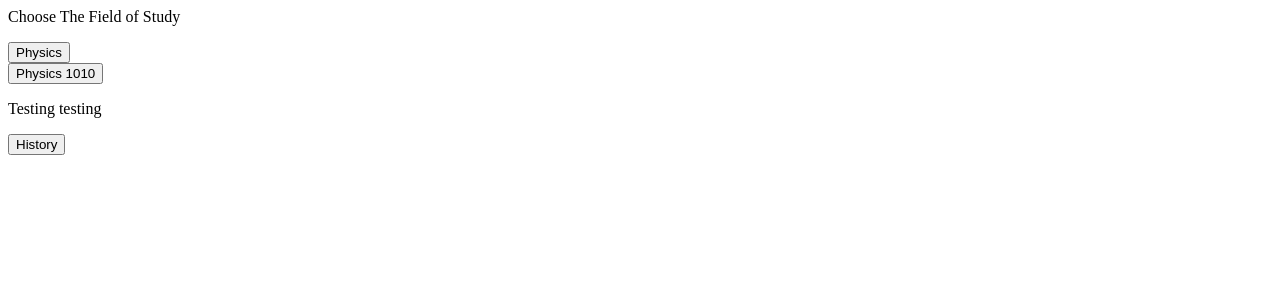
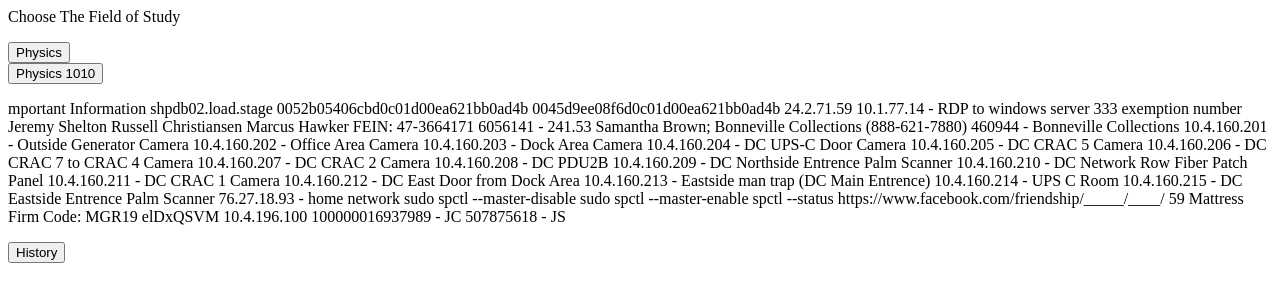
Before and after one commit to jacoblonghurst/jacoblonghurst.com, a plain HTML site: page public/views/templates/eportfolio/index.html in a window 1280 px wide. Drawn offline with Linux system fonts and the light colour scheme.

Commit message:
Fix random things

```diff
--- a/public/views/templates/eportfolio/index.html
+++ b/public/views/templates/eportfolio/index.html
@@ -1,4 +1,4 @@
-<section>
+<section id="eportfolio">
   <div id="wrapper">
     <div id="content">
       <navigation></navigation>
@@ -12,12 +12,71 @@
         <div class="row">
           <div class="span4">
             <div>
-              <button class="button alt blue" ng-click="activePhysics = true">Physics</button>
+              <button class="button alt blue" ng-click="activePhysics = !activePhysics">Physics</button>
               <div ng-show="activePhysics">
-                <button class="button" ng-click="physics1010 = true">Physics 1010</button>
+                <button class="button" ng-click="physics1010 = !physics1010">Physics 1010</button>
+                <div ng-show="physics1010">
+                  <p>mportant Information
 
-                <div ng-show="physics1010">
-                  <p> Testing testing</p>
+shpdb02.load.stage
+
+0052b05406cbd0c01d00ea621bb0ad4b
+0045d9ee08f6d0c01d00ea621bb0ad4b
+
+24.2.71.59
+
+10.1.77.14 - RDP to windows server
+
+333 exemption number
+
+Jeremy Shelton
+Russell Christiansen
+Marcus Hawker
+
+FEIN: 47-3664171
+
+
+6056141 - 241.53 Samantha Brown; Bonneville Collections (888-621-7880)
+
+460944 - Bonneville Collections
+
+10.4.160.201 - Outside Generator Camera
+10.4.160.202 - Office Area Camera
+10.4.160.203 - Dock Area Camera
+10.4.160.204 - DC UPS-C Door Camera
+10.4.160.205 - DC CRAC 5 Camera
+10.4.160.206 - DC CRAC 7 to CRAC 4 Camera
+10.4.160.207 - DC CRAC 2 Camera
+10.4.160.208 - DC PDU2B
+10.4.160.209 - DC Northside Entrence Palm Scanner
+10.4.160.210 - DC Network Row Fiber Patch Panel
+10.4.160.211 - DC CRAC 1 Camera
+10.4.160.212 - DC East Door from Dock Area
+10.4.160.213 - Eastside man trap (DC Main Entrence)
+10.4.160.214 - UPS C Room
+10.4.160.215 - DC Eastside Entrence Palm Scanner
+
+76.27.18.93 - home network
+
+sudo spctl --master-disable
+sudo spctl --master-enable
+spctl --status
+https://www.facebook.com/friendship/_____/____/
+
+59
+
+Mattress Firm Code: MGR19
+
+elDxQSVM
+
+10.4.196.100
+
+
+100000016937989 - JC
+
+
+507875618 - JS</p>
+                  <!-- <p ng-include src="'../../../assets/files/phys1010paper.docx'"> Testing testing</p> -->
                 </div>
               </div>
             </div>
```
Also changed, not shown: public/assets/css/stylesheet.css (+22 -7 lines), public/components/controllers/eportfolioController.js (+8 -0 lines), public/index.html (+1 -1 lines), public/views/templates/home/index.html (+1 -1 lines).
